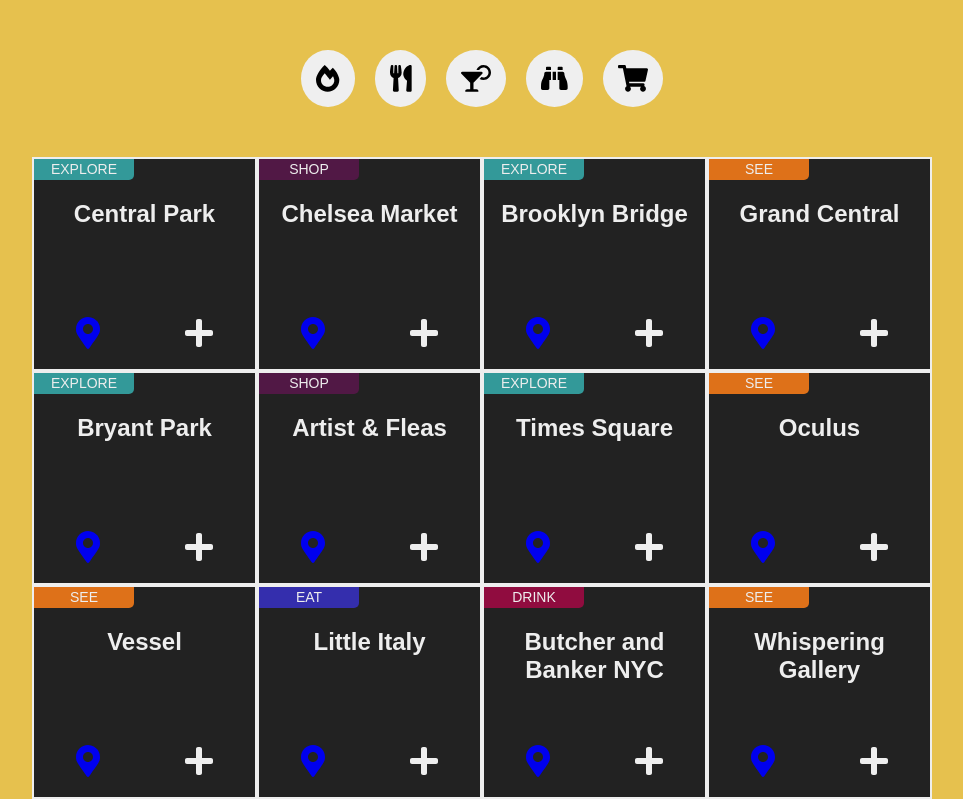
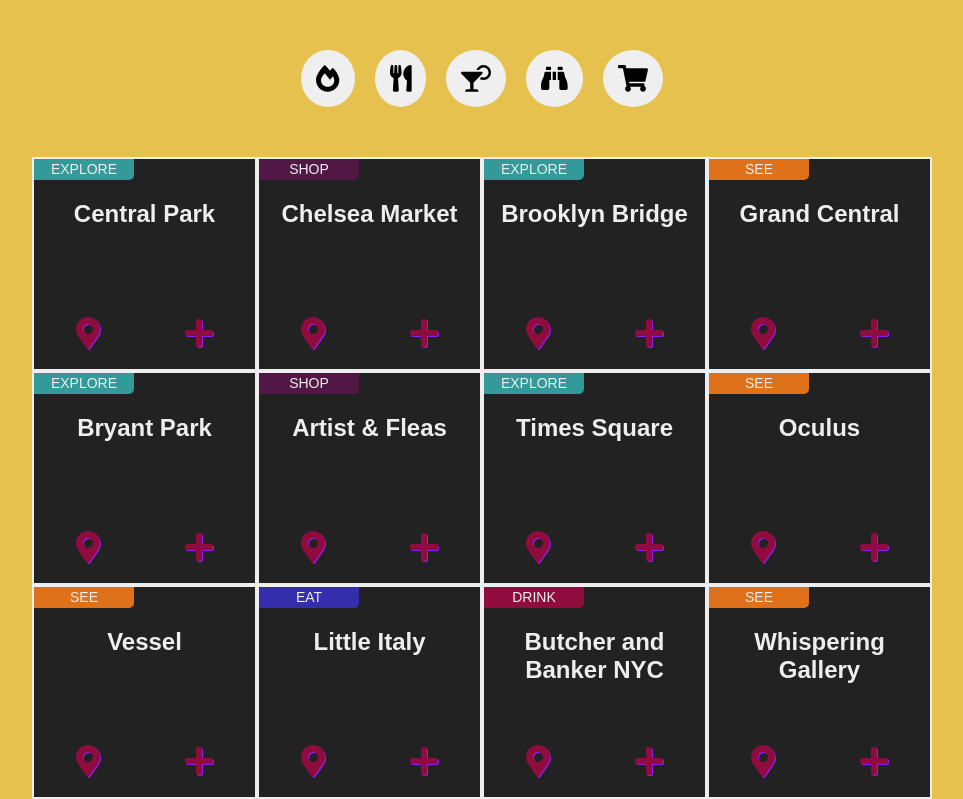
Before and after one commit to LKian/nyc-activities, a React (Create React App) app: page / in a window 1280 px wide. Shown: the top 799 px of the page, without its empty margins (158-1121 px from the left). Built offline with nearby package versions, Linux system fonts and the light colour scheme.

Commit message:
styling icons

```diff
--- a/src/App.css
+++ b/src/App.css
@@ -99,6 +99,18 @@
   justify-content: space-around;
 }
 
+.card-buttons svg,
+.modal-content svg {
+  color: #900c3f;
+  filter: drop-shadow(1px 1px 0px #8f1dee);
+}
+
+.card-buttons svg:hover {
+  cursor: pointer;
+  filter: drop-shadow(1px 1px 1px #ccc);
+  transition: 0.2s;
+}
+
 .tag {
   display: flex;
   padding: 2.5px 5px;
```
